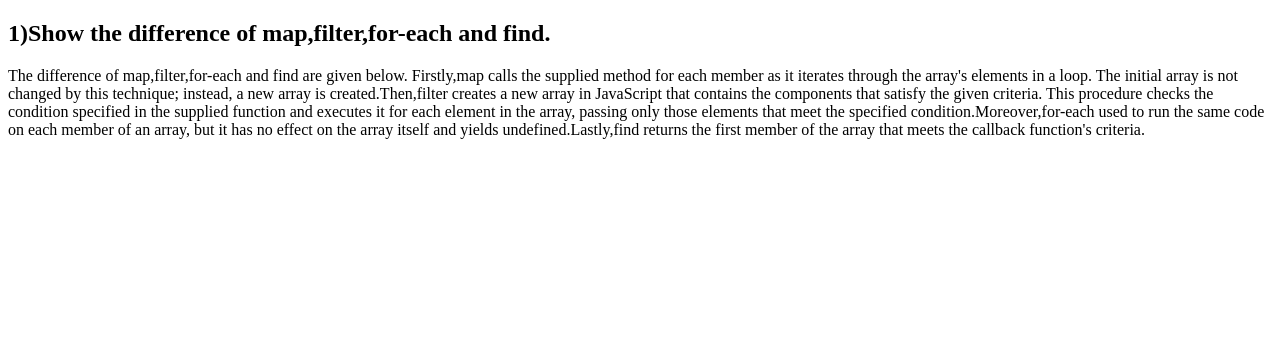
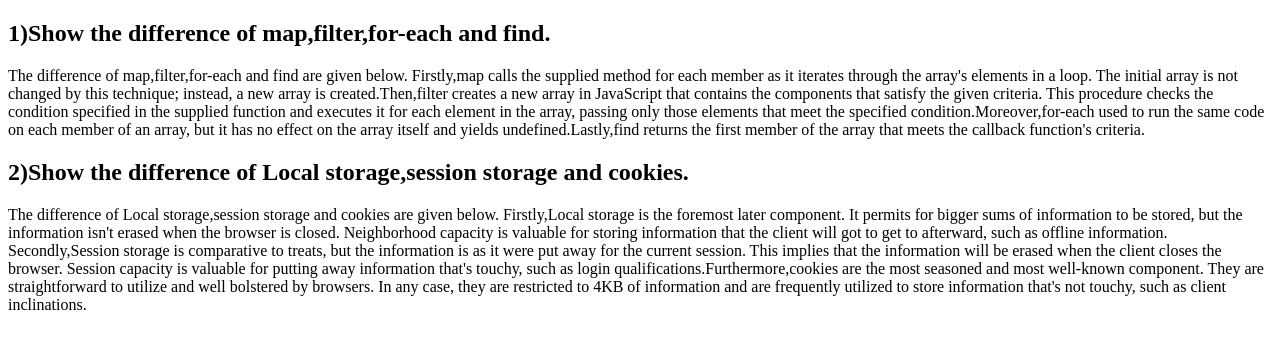
Before and after one commit to Wasey-Rahman/Quiz-Hero, a plain HTML site: page question.html in a window 1280 px wide. Drawn offline with Linux system fonts and the light colour scheme.

Commit message:
Second answer of  First Three question

```diff
--- a/question.html
+++ b/question.html
@@ -13,5 +13,11 @@
     <p>The difference of map,filter,for-each and find are given below.
         Firstly,map calls the supplied method for each member as it iterates through the array's elements in a loop. The initial array is not changed by this technique; instead, a new array is created.Then,filter creates a new array in JavaScript that contains the components that satisfy the given criteria. This procedure checks the condition specified in the supplied function and executes it for each element in the array, passing only those elements that meet the specified condition.Moreover,for-each used to run the same code on each member of an array, but it has no effect on the array itself and yields undefined.Lastly,find returns the first member of the array that meets the callback function's criteria.
     </p>
+
+    <h2>2)Show the difference of Local storage,session storage and cookies.</h2>
+    <p> The difference of Local storage,session storage and cookies are given below.
+        Firstly,Local storage is the foremost later component. It permits for bigger sums of information to be stored, but the information isn't erased when the browser is closed. Neighborhood capacity is valuable for storing information that the client will got to get to afterward, such as offline information. Secondly,Session storage is comparative to treats, but the information is as it were put away for the current session. This implies that the information will be erased when the client closes the browser. Session capacity is valuable for putting away information that's touchy, such as login qualifications.Furthermore,cookies are the most seasoned and most well-known component. They are straightforward to utilize and well bolstered by browsers. In any case, they are restricted to 4KB of information and are frequently utilized to store information that's not touchy, such as client inclinations.
+
+    </p>
 </body>
 </html>
```
